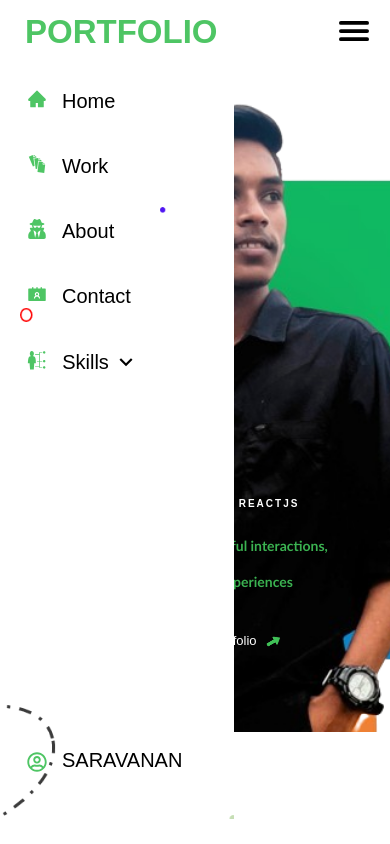
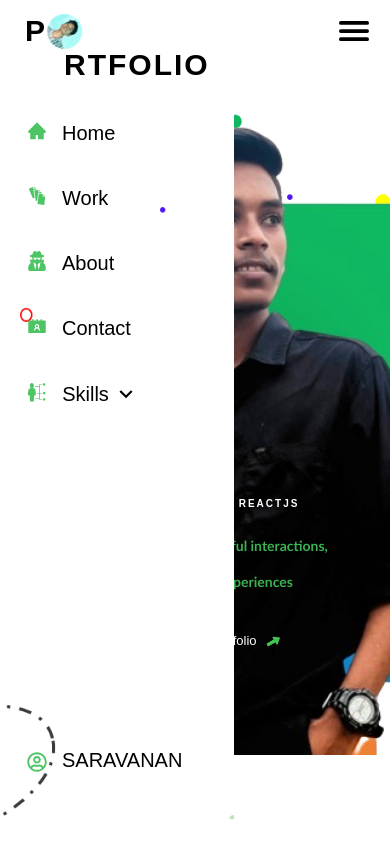
Before and after one commit to saravanan7598/sarofolio1, a React (Create React App) app: page / in a window 390 px wide. Both pictures are taken after a click on the item 353 px from the left and 35 px from the top of the page. Shown: the top 844 px of the page. Built offline with nearby package versions, Linux system fonts and the light colour scheme.

Commit message:
Add files via upload

```diff
--- a/src/App.css
+++ b/src/App.css
@@ -81,6 +81,11 @@
 .container .center-links , .header2 .center-links
 {
   text-decoration: none;
+}
+ .header2 .center-links2
+{
+  text-decoration: none;
+  display: none;
 }
 .container .center-links li, .header2 .center-links li
 {
@@ -2007,12 +2012,52 @@
         visibility: visible;
         position: absolute;
         left: 0;
+        display: none;
 
       }
-      .mobileheader .center-links li
+      .mobileheader .center-links2
       {
-        font-size: 33px;
-        margin-bottom: 50px;
+        visibility: visible;
+        position: absolute;
+        left: 0;
+        display: block;
+      }
+      .mobileheader .center-links2 li
+      {
+        font-size: 16px;
+        margin-bottom: 40px;
+      }
+      .mobileheader .center-links2 li h1 ,.mobile-sidebar h1
+      {
+        letter-spacing: 2px;
+         font-family: 'Alegreya Sans SC', sans-serif;
+      }
+      .mobile-sidebar h1
+      {
+        margin: 17px 25px;
+        font-size: 32px;
+      }
+      .mobileheader .center-links2 li h1 .p2 ,.mobile-sidebar h1 .p2
+      {
+             margin-left: 39px;
+      }
+      .mobileheader .center-links2 li .logo ,.mobile-sidebar h1 .logo
+      {
+            width: 35px;
+            position: absolute;
+            border-radius: 50%;
+            animation: circlelogo 10s 1s linear infinite ;
+      }
+      @keyframes circlelogo {
+         0%
+         {
+            transform: rotate(0deg);
+         }
+         100%
+         {
+            transform: rotate(360deg);
+         }
+
       }
       .container ul ,.header ul
       {
@@ -2062,14 +2107,6 @@
         {
            left: 0px;
         }
-      }
-      .mobile-sidebar h1
-      {
-        font-size: 33px;
-        font-weight: bold;
-        font-family: 'Alegreya Sans SC', sans-serif;
-        margin: 18px 25px;
-        color: #40c057ec;
       }
       .mobile-sidebar-open
       {
@@ -2313,20 +2350,9 @@
               opacity: 1;
               filter: brightness(0.96);
               z-index: 1;
-              animation: photo 3s 1s ease infinite;
+
           }
-          @keyframes photo {
-
-            0%
-            {
-              top: 68px;
-            }
-            100%
-            {
-                top: 65px;
-            }
-
-          }
+
           .body-container .text  div p
           {
              z-index: 111;
@@ -2888,11 +2914,20 @@
          overflow: hidden;
       }
 
-  .mobileheader .center-links li
-  {
-    font-size: 33px;
-    margin-bottom: 49px;
-  }
+      .mobileheader .center-links2 li
+      {
+        font-size: 15px;
+      }
+      .mobile-sidebar h1
+      {
+         font-size: 30px;
+        margin: 19px 25px;
+
+      }
+      .mobileheader .center-links2 li .logo ,.mobile-sidebar h1 .logo
+      {
+        width: 35.2px;
+      }
   .active
   {
     padding: 8px 0px;
@@ -3118,14 +3153,6 @@
 @media only screen and (min-width:420px) and
 (max-width:450px)
 {
-  /* .work-together-flex,.fooder,.let-work
-  {
-    display: none;
-  } */
-  /* .service-card
-  {
-    display: none;
-  } */
   .slick-slide > div
   {
      margin: 0px -18px;
@@ -3278,6 +3305,18 @@
   {
      margin-left: -20px;
   }
+  .mobileheader .center-links2 li
+  {
+    font-size: 15px;
+    margin-bottom: 45px;
+
+  }
+  .mobile-sidebar h1
+  {
+     font-size: 30px;
+    margin: 19px 25px;
+  }
+
 
 }
 @media only screen and (min-width:390px) and
@@ -3401,6 +3440,17 @@
   .about-image-text table
   {
      font-size: 13px;
+  }
+  .mobileheader .center-links2 li
+  {
+    font-size: 14.5px;
+    margin-bottom: 45px;
+
+  }
+  .mobile-sidebar h1
+  {
+     font-size: 28.5px;
+    margin: 19px 25px;
   }
 }
 @media only screen and (max-width:361px)
@@ -3525,7 +3575,15 @@
   {
      font-size: 13px;
   }
-
-
-
-}
+  .mobileheader .center-links2 li
+  {
+    font-size: 14.5px;
+    margin-bottom: 45px;
+
+  }
+  .mobile-sidebar h1
+  {
+     font-size: 28.5px;
+    margin: 19px 25px;
+  }
+}
--- a/src/Routes-components/Header2.js
+++ b/src/Routes-components/Header2.js
@@ -9,6 +9,8 @@ import { FaRegUserCircle } from "react-icons/fa";
 import { GoDotFill } from "react-icons/go";
 import { MdKeyboardArrowDown } from "react-icons/md";
 import { AiFillHome } from "react-icons/ai";
+import circlelogo from '../images/logo.jpg'
+
 function Header2()
 {
   const [menumobile,SetMenumobile]=useState(false)
@@ -41,6 +43,7 @@ function Header2()
                    <li><Link to='/work'  className='links '>Work</Link><hr className='header-hr'></hr></li>
                    <li><Link to='/about'  className='links' >About</Link> <hr className='header-hr'></hr></li>
                    <Link to='/' className='center-links'><li>PORTFOLIO</li></Link>
+                   <Link to='/' className='center-links2'><li><h1><span className="p1">P</span><img  src={circlelogo} className='logo'/><span className='p2'>RTFOLIO</span></h1></li></Link>
                    <li><Link to='/contact'  className='links'>Contact</Link><hr className='header-hr'></hr></li>
                    <li className='skills'>Skills<MdKeyboardArrowDown className='arrow-down' />
                        <ul className='sub-menu'>
@@ -61,7 +64,7 @@ function Header2()
          </div>
     </div>
           <div className={menumobile ? 'mobile-sidebar header2-menu' : 'mobile-sidebar-open '}>
-          <h1>PORTFOLIO</h1>
+             <h1><span className="p1">P</span><img  src={circlelogo} className='logo'/><span className='p2'>RTFOLIO</span></h1>
                       <ul>
                       <li><p><AiFillHome /></p><Link to='/'  className='links '>Home</Link></li>
                    <li><p><GiFiles /></p><Link to='/work'  className='links '>Work</Link></li>
--- a/src/components/header.js
+++ b/src/components/header.js
@@ -10,7 +10,7 @@ import { AiFillContacts } from "react-icons/ai";
 import { GiSkills } from "react-icons/gi";
 import { FaRegUserCircle } from "react-icons/fa";
 import { AiFillHome } from "react-icons/ai";
-
+import circlelogo from '../images/logo.jpg'
 
 function Header() {
   const [menumobile,SetMenumobile]=useState(false)
@@ -40,6 +40,7 @@ function Header() {
                            <li><Link to='/work'  className='links '>Work</Link><hr className='header-hr'></hr></li>
                            <li><Link to='/about'  className='links' >About</Link> <hr className='header-hr'></hr></li>
                            <Link to='/' className='center-links'><li>PORTFOLIO</li></Link>
+                           <Link to='/' className='center-links2'><li><h1><span>P</span><img /><span>ORTFOLIO</span></h1></li></Link>
                            <li><Link to='/contact'  className='links'>Contact</Link><hr className='header-hr'></hr></li>
                            <li className='skills'>Skills<MdKeyboardArrowDown className='arrow-down' />
                                <ul className='sub-menu'>
```
Also changed, not shown: src/images/logo.jpg (added).
